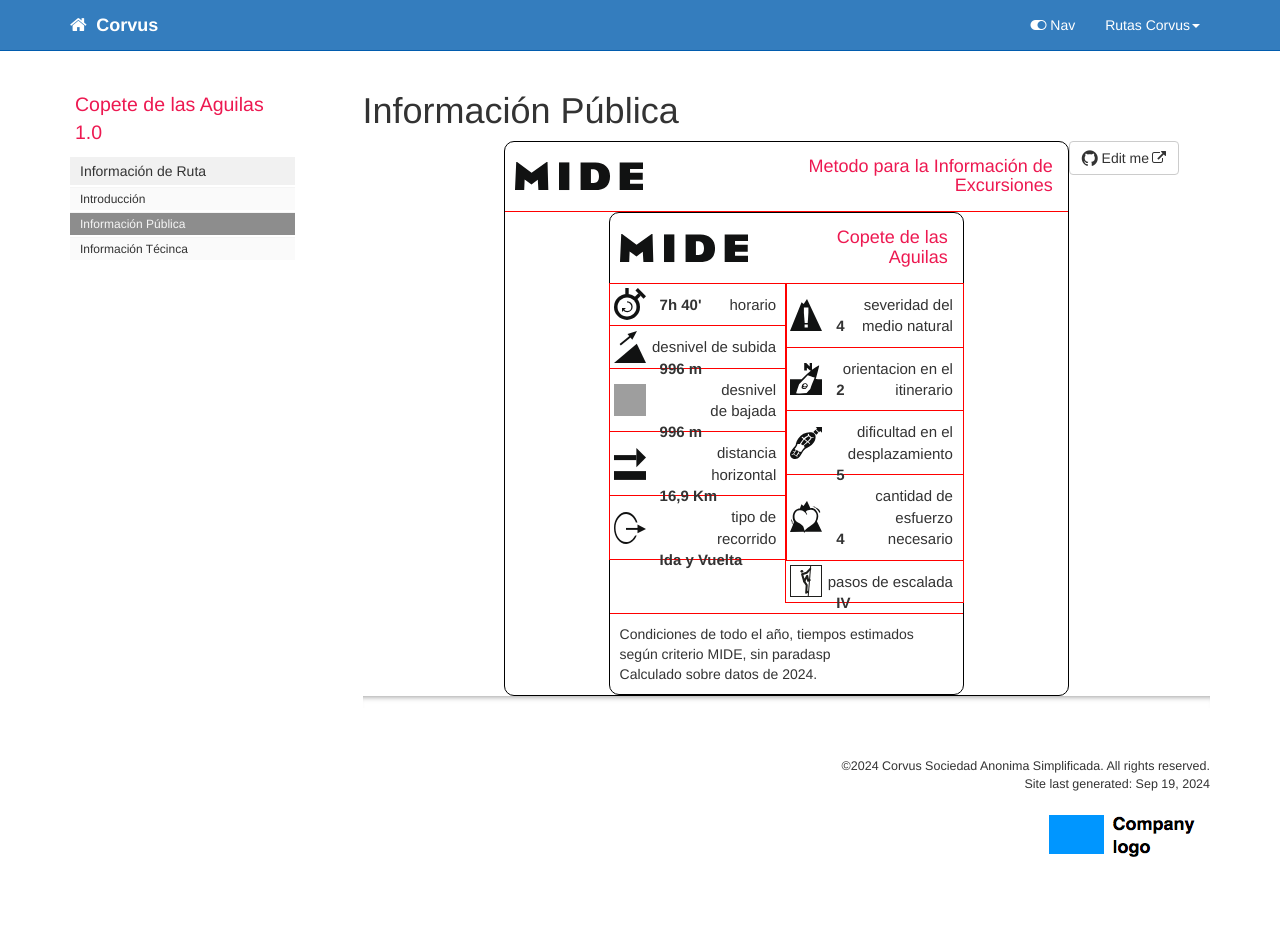
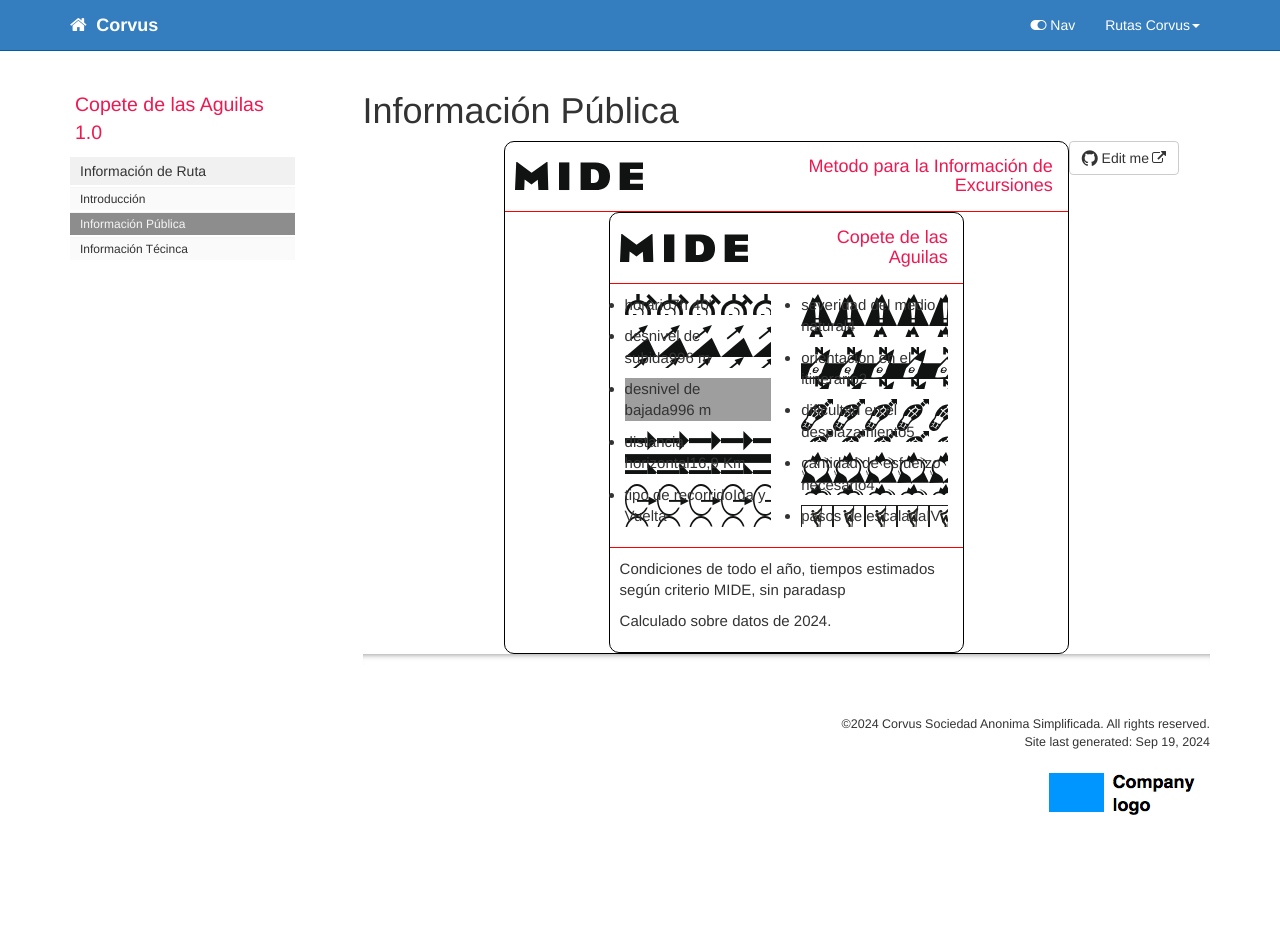
Before and after one commit to UAFS/CorvusRepositorio, a Jekyll site: the page built from pages/02Rutas/04CopeteAguilas/ruta04_technical_details.md, in a window 1280 px wide. Built offline with Jekyll 4.4.1, drawn with Linux system fonts in a browser that asks for light colours; comment, search, counter and statistics services are not loaded; after the commit the page ends 900 px from its top, so only the background shows below that; grey boxes are pictures that could not be loaded.

Commit message:
cleanup mide css

```diff
--- a/css/mide.css
+++ b/css/mide.css
@@ -24,33 +24,9 @@
 	text-align: right;
 
 }
-.mideTable ul{
-	list-style: none;
-	margin:0;
-	padding:0;
-}
-.mideTable ul li{
-	border: 1px solid #000000;
-	padding: 10px;
-	background-repeat: no-repeat;
-	background-size: 32px 32px;
-	margin:-1px;
 
-	text-align: right;
-	padding-left: 40px;
-	background-position: 4px center;
-}
-.mideTable ul li{border: 1px solid #FF0000;}
 
-.mideTable ul li span.value{
-	float: left;
-	font-weight: bold;
-	margin:0px 10px;
-}
-.mideTable p{
-	margin:0;
-	font-size: 14px;
-}
+
 
 /*   */
 .time{background-image: url(../images/MIDE/horario.svg);}
```
Also changed, not shown: css/mide2.css (+2 -21 lines).
